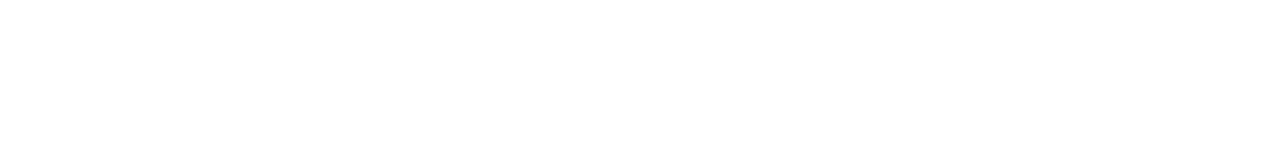
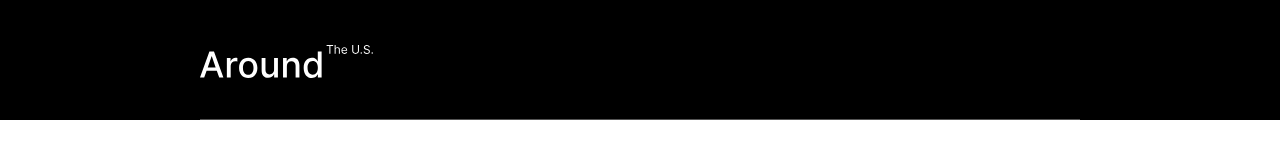
Before and after one commit to elizarrarazeligio/web_project_around, a plain HTML site: page index.html in a window 1280 px wide. Drawn offline with Linux system fonts and the light colour scheme.

Commit message:
Feature header finalizada

```diff
--- a/blocks/header.css
+++ b/blocks/header.css
@@ -0,0 +1,17 @@
+.header {
+  display: flex;
+  flex-direction: column;
+  padding-top: 45px;
+  width: 68.75%;
+}
+
+.header__logo {
+  height: 3.75%;
+  width: 19.66%;
+}
+
+.header__line {
+  padding-top: 4.66%;
+  width: 100%;
+  border-bottom: 1px solid #545454;
+}
--- a/blocks/page.css
+++ b/blocks/page.css
@@ -2,6 +2,9 @@
   background: #000;
   color: #fff;
   font-family: "Inter", sans-serif;
-  margin: auto;
+  display: flex;
+  flex-direction: column;
+  align-items: center;
+  margin: none;
   min-width: 250px;
 }
--- a/index.html
+++ b/index.html
@@ -18,7 +18,14 @@
   </head>
   <body>
     <div class="page">
-      <header class="header"></header>
+      <header class="header">
+        <img
+          src="images/logo.svg"
+          alt="Logo Alrededor de los Estados Unidos"
+          class="header__logo"
+        />
+        <div class="header__line"></div>
+      </header>
       <main class="content">
         <section class="profile"></section>
         <section class="photos"></section>
```
Also changed, not shown: images/logo.svg (added).
